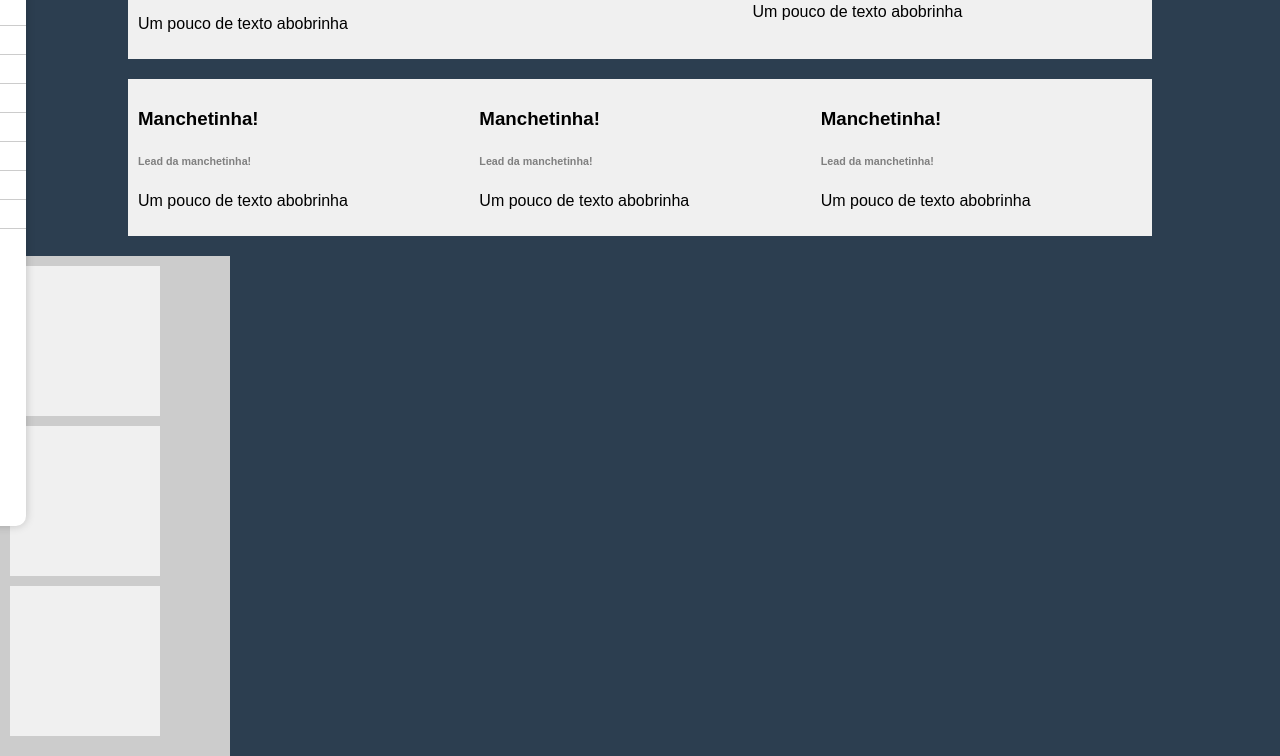
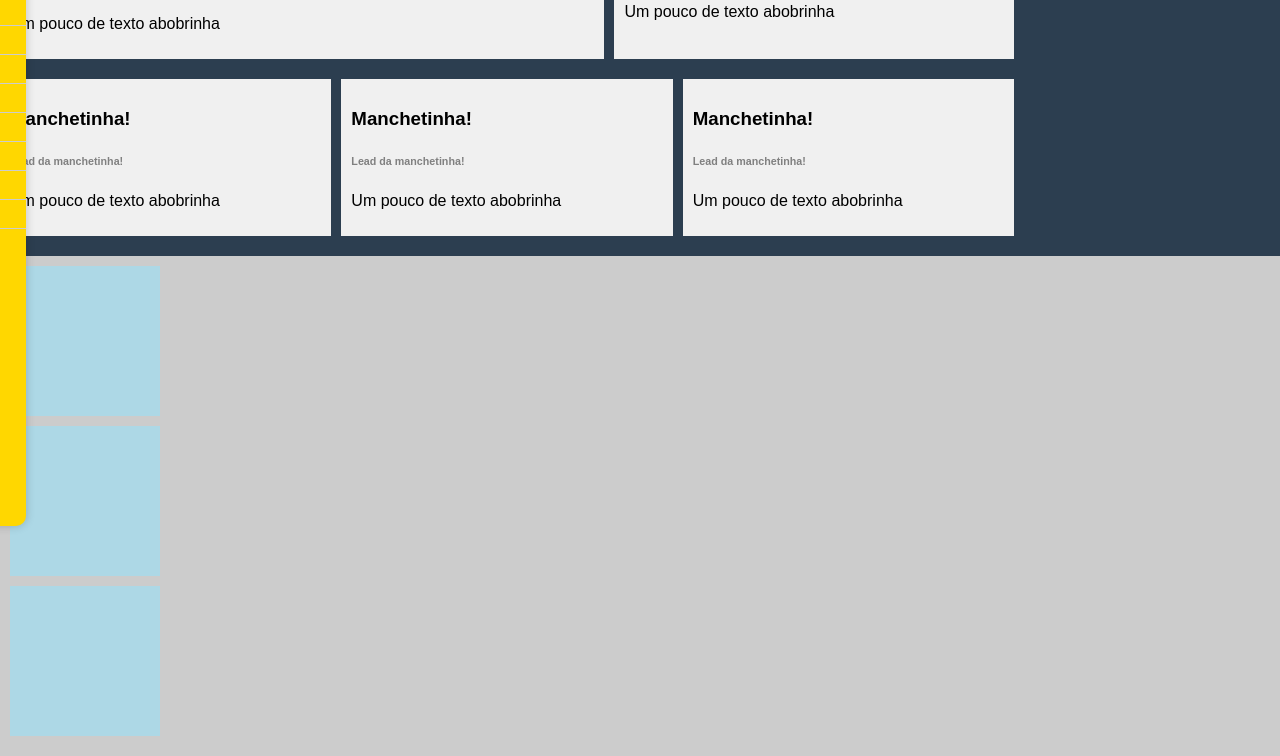
Before and after one commit to TiagoLourenco1982/meusite, a plain HTML site: page index.html in a window 1280 px wide. Shown: the part 274-1030 px from the top of the page. Drawn offline with Linux system fonts and the light colour scheme.

Commit message:
Update styles.css

```diff
--- a/styles.css
+++ b/styles.css
@@ -34,7 +34,7 @@ nav#menu {
     left: -23%; /* Esconde o menu */
     width: 25%; /* Largura máxima do menu */
     height: 85vh; /* Ocupa 85% da altura da tela após o header */
-    background-color: #fff; /* Fundo branco para o menu */
+    background-color: #ffd700; /* Fundo amarelo para o menu */
     transition: left 0.3s ease;
     overflow-y: auto;
     border-radius: 10px; /* Cantos arredondados */
@@ -53,8 +53,9 @@ main {
     display: flex;
     flex-wrap: wrap;
     justify-content: space-between; /* Distribui os blocos horizontalmente com espaço entre eles */
-     max-width: 80%; /* Limita a largura máxima do main a 95% da largura da tela */
+     max-width: 95%; /* Limita a largura máxima do main a 95% da largura da tela */
     margin: 0 auto;
+    margin-right: calc(18% + 2%); /* Margem direita igual à largura do menu (18%) + espaçamento entre os elementos (2%) */
 }
 
 /* Definindo cores para os diferentes tipos de elementos */
@@ -74,8 +75,9 @@ main h6 {
 .block {
     flex: 1 0 auto; /* Permite que os blocos tenham flexibilidade na largura */
     margin-bottom: 20px; /* Margem inferior entre os blocos */
-    background-color: #f0f0f0; /* Cor de fundo dos blocos */
-    padding: 10px; /* Espaçamento interno dos blocos */
+    margin-right: 10px; /* Adiciona margem à direita de cada bloco */
+    background-color: #f0f0f0;
+    padding: 10px;
     box-sizing: border-box; /* Inclui a margem e o preenchimento na largura total */
 }
 
@@ -96,26 +98,26 @@ main h6 {
 .content {
     text-align: center;
 }
-.main-content {
-    flex: 1 0 auto; /* Permite que o conteúdo principal ocupe o espaço restante */
-    max-width: 80%; /* Limita a largura máxima do conteúdo principal */
-    margin-right: 2%; /* Adiciona espaçamento entre a barra lateral e o conteúdo principal */
-}
+
 .content img {
     max-width: 100%;
     height: auto;
 }
 .sidebar {
-    flex: 0 0 18%; /* Define a largura da barra lateral como 18% */
-    max-width: 18%; /* Limita a largura máxima da barra lateral */
+    flex: 0 0 15%; /* Define a largura da barra lateral como 15% */
     background-color: #ccc; /* Cor de fundo da barra lateral */
     padding: 10px; /* Espaçamento interno */
     box-sizing: border-box; /* Inclui a padding na largura total */
+}
 
-/* Estilos para os pequenos blocos da barra lateral */
 .small-block {
-    width: 150px; /* Largura do bloco */
-    height: 150px; /* Altura do bloco */
-    background-color: #f0f0f0; /* Cor de fundo do bloco */
+    width: 150px; /* Largura do bloco alterada para 150px */
+    height: 150px; /* Altura do bloco alterada para 150px */
+    background-color: #add8e6; /* Cor de fundo azul claro */
     margin-bottom: 10px; /* Espaçamento entre os blocos */
 }
+
+/* Cor do texto no sidebar alterada para preto */
+.sidebar {
+    color: black; /* Texto preto */
+}
```
